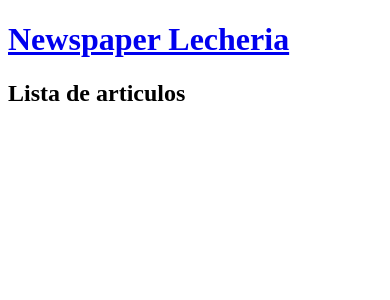
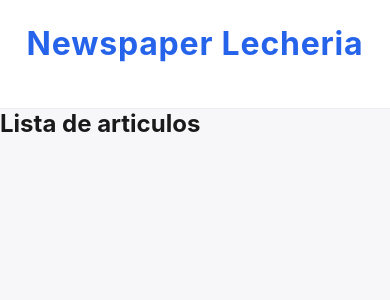
Before and after one commit to soyrick/blog-crud-abr-2026, a Django app: page / in a window 390 px wide. Shown: the top 300 px of the page. Run offline with Django 5.2, Linux system fonts and the light colour scheme; data that the repository does not hold is empty.

Commit message:
styles done

```diff
--- a/base_project/settings.py
+++ b/base_project/settings.py
@@ -117,3 +117,4 @@ USE_TZ = True
 # https://docs.djangoproject.com/en/6.0/howto/static-files/
 
 STATIC_URL = 'static/'
+STATICFILES_DIRS = [BASE_DIR / 'static',]
--- /dev/null
+++ b/static/css/style.css
@@ -0,0 +1,116 @@
+h1{
+    color:aqua
+}
+/* Minimalist & Cool Style */
+html, body {
+    height: 100%;
+    margin: 0;
+    padding: 0;
+    font-family: 'Inter', 'Segoe UI', Arial, sans-serif;
+    background: #f7f7f9;
+    color: #222;
+    min-height: 100vh;
+}
+
+header, footer {
+    background: #fff;
+    border-bottom: 1px solid #ececec;
+    padding: 1.5rem 0.5rem;
+    text-align: center;
+    font-weight: 600;
+    letter-spacing: 0.05em;
+}
+
+main {
+    max-width: 700px;
+    margin: 2rem auto;
+    background: #fff;
+    border-radius: 12px;
+    box-shadow: 0 2px 16px 0 rgba(0,0,0,0.04);
+    padding: 2rem 1.5rem;
+}
+
+h1, h2, h3, h4, h5 {
+    font-weight: 700;
+    margin-top: 0;
+    color: #1a1a1a;
+}
+
+a {
+    color: #2563eb;
+    text-decoration: none;
+    transition: color 0.2s;
+}
+a:hover {
+    color: #1e40af;
+    text-decoration: underline;
+}
+
+button, input[type="submit"] {
+    background: #2563eb;
+    color: #fff;
+    border: none;
+    border-radius: 6px;
+    padding: 0.6em 1.2em;
+    font-size: 1em;
+    cursor: pointer;
+    transition: background 0.2s;
+    margin-top: 0.5em;
+}
+button:hover, input[type="submit"]:hover {
+    background: #1e40af;
+}
+
+input, textarea, select {
+    border: 1px solid #e5e7eb;
+    border-radius: 6px;
+    padding: 0.5em 0.8em;
+    font-size: 1em;
+    margin-bottom: 1em;
+    background: #fafbfc;
+    width: 100%;
+    box-sizing: border-box;
+}
+
+table {
+    width: 100%;
+    border-collapse: collapse;
+    margin: 1.5em 0;
+    background: #fff;
+    border-radius: 8px;
+    overflow: hidden;
+    box-shadow: 0 1px 4px 0 rgba(0,0,0,0.03);
+}
+th, td {
+    padding: 0.8em 1em;
+    border-bottom: 1px solid #ececec;
+    text-align: left;
+}
+th {
+    background: #f3f4f6;
+    font-weight: 600;
+}
+tr:last-child td {
+    border-bottom: none;
+}
+
+.card {
+    background: #f9fafb;
+    border-radius: 10px;
+    box-shadow: 0 1px 6px 0 rgba(0,0,0,0.03);
+    padding: 1.5em;
+    margin-bottom: 1.5em;
+}
+
+.center {
+    text-align: center;
+}
+
+@media (max-width: 600px) {
+    main {
+        padding: 1rem 0.5rem;
+    }
+    table, th, td {
+        font-size: 0.95em;
+    }
+}
--- a/templates/_base.html
+++ b/templates/_base.html
@@ -1,9 +1,11 @@
+{% load static %}
 <!DOCTYPE html>
 <html lang="en">
 <head>
     <meta charset="UTF-8">
     <meta name="viewport" content="width=device-width, initial-scale=1.0">
     <title>Newspaper</title>
+    <link rel="stylesheet" href="{% static 'css/style.css' %}">
 </head>
 <body>
     <header>
```
